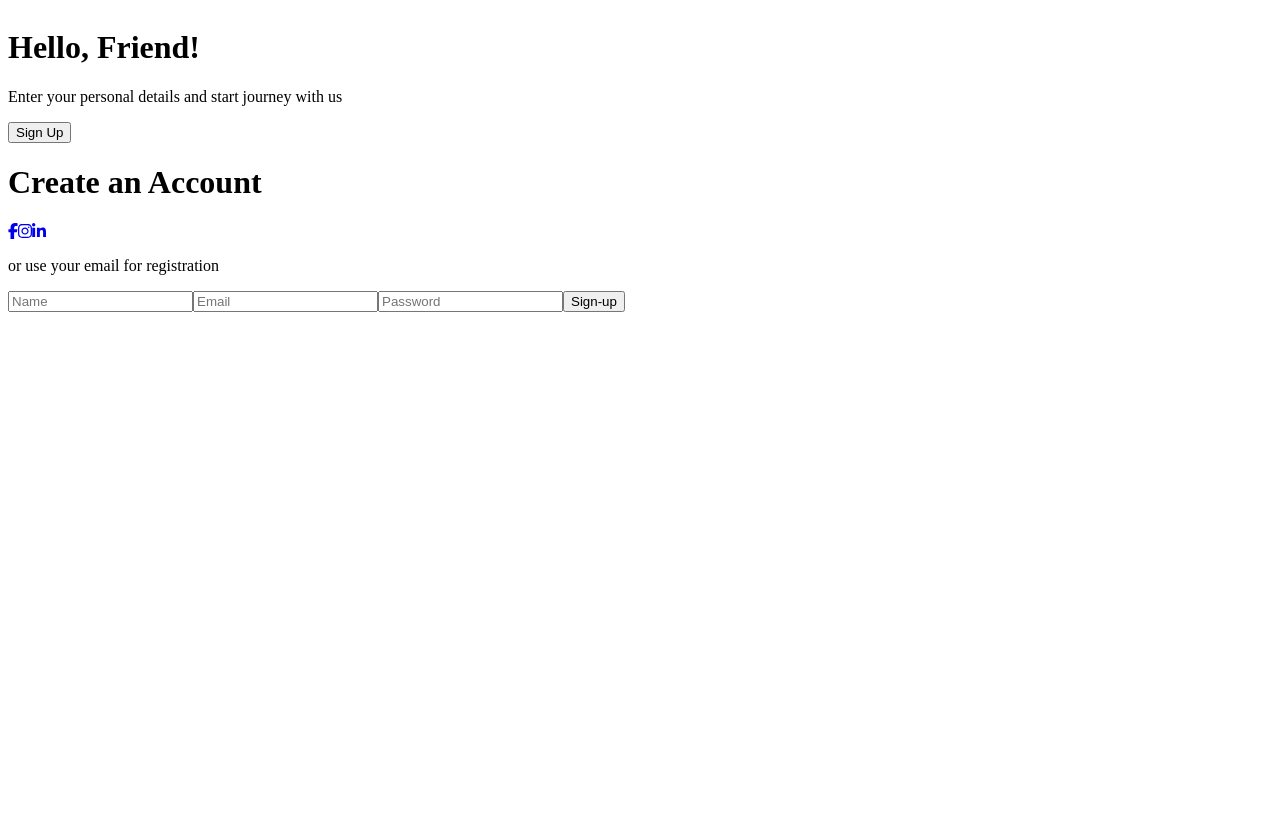
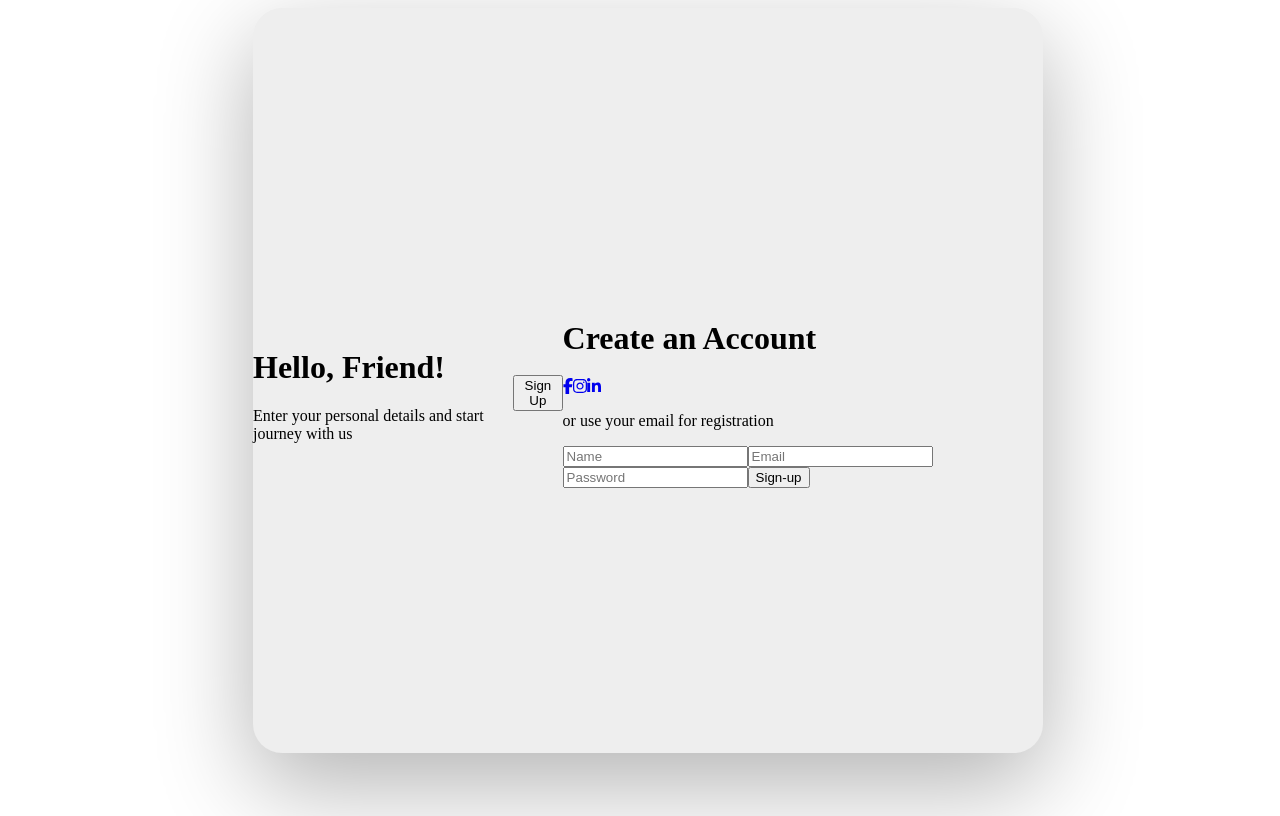
Before and after one commit to manjunathlakshmaih/Product-app, a React (Vite) app in the folder My-Product-App/: page / in a window 1280 px wide. Built offline with nearby package versions, Linux system fonts and the light colour scheme.

Commit message:
css changes

```diff
--- a/My-Product-App/src/Pages/SignUpPage/SignUpPage.css
+++ b/My-Product-App/src/Pages/SignUpPage/SignUpPage.css
@@ -0,0 +1,12 @@
+.container {
+  width: 790px;
+  height: 90vh;
+  margin: 0 auto;
+  display: flex;
+  justify-content: center;
+  align-items: center;
+  border-radius: 29px;
+  background-color: #eee;
+  box-shadow: 0 2rem 6rem rgba(0, 0, 0, 0.3);
+  padding-top: 25px;
+}
```
